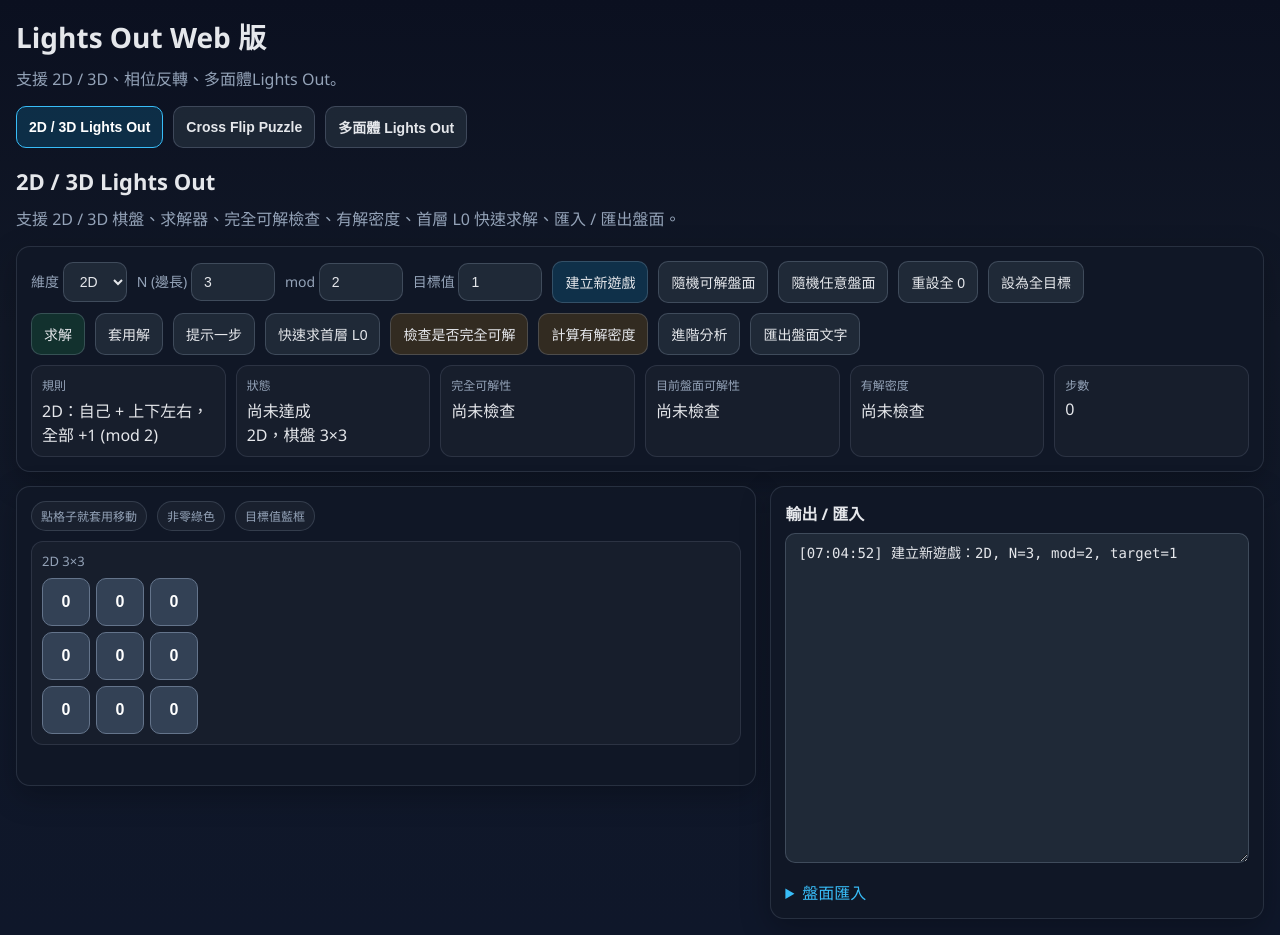
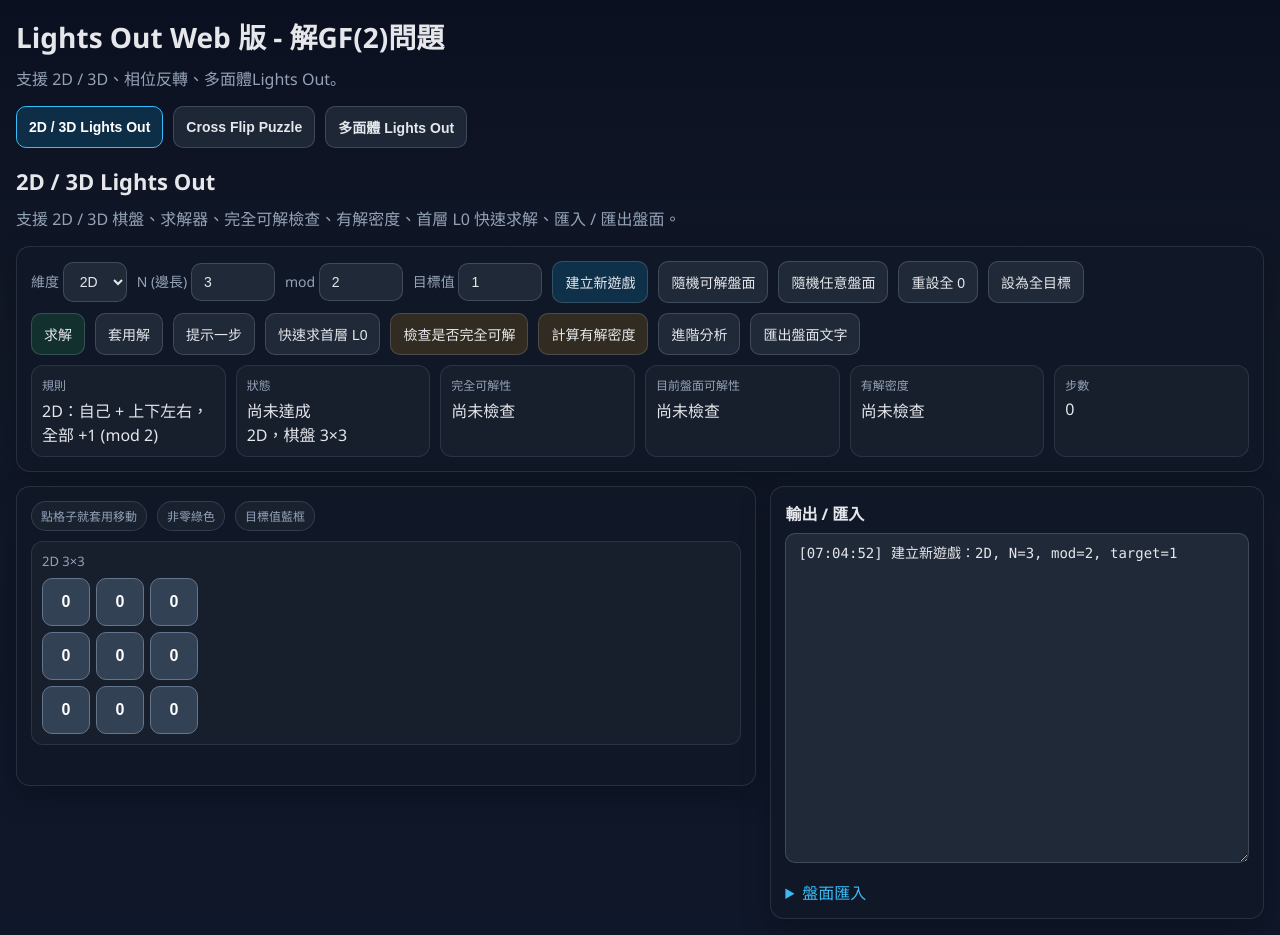
Before and after one commit to Rein0527/lightsout, a plain HTML site: page index.html in a window 1280 px wide. Drawn offline with Linux system fonts and the light colour scheme.

Commit message:
Update index.html

```diff
--- a/index.html
+++ b/index.html
@@ -288,7 +288,7 @@
 </head>
 <body>
 <div class="app">
-  <h1>Lights Out Web 版</h1>
+  <h1>Lights Out Web 版 - 解GF(2)問題</h1>
   <div class="sub">支援 2D / 3D、相位反轉、多面體Lights Out。</div>
 
   <div class="top-nav" role="tablist" aria-label="遊戲頁面切換">
```
